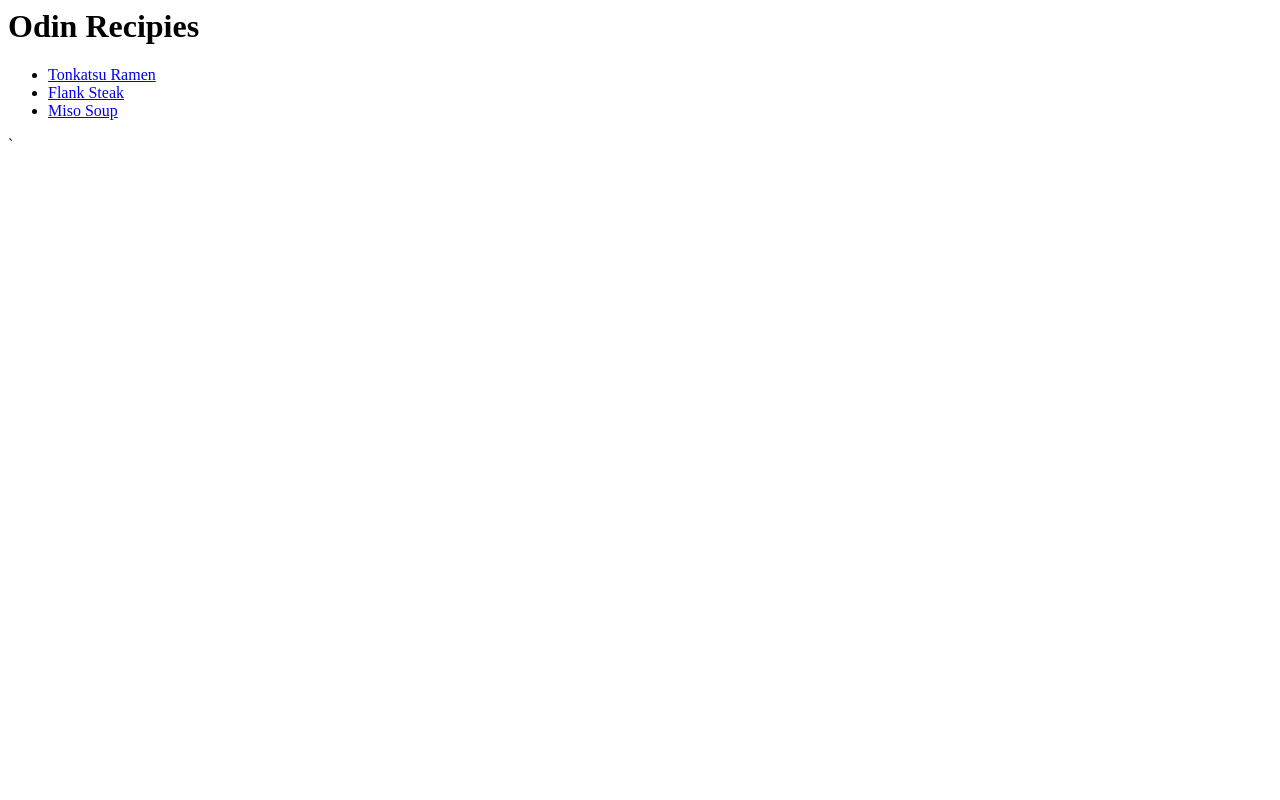
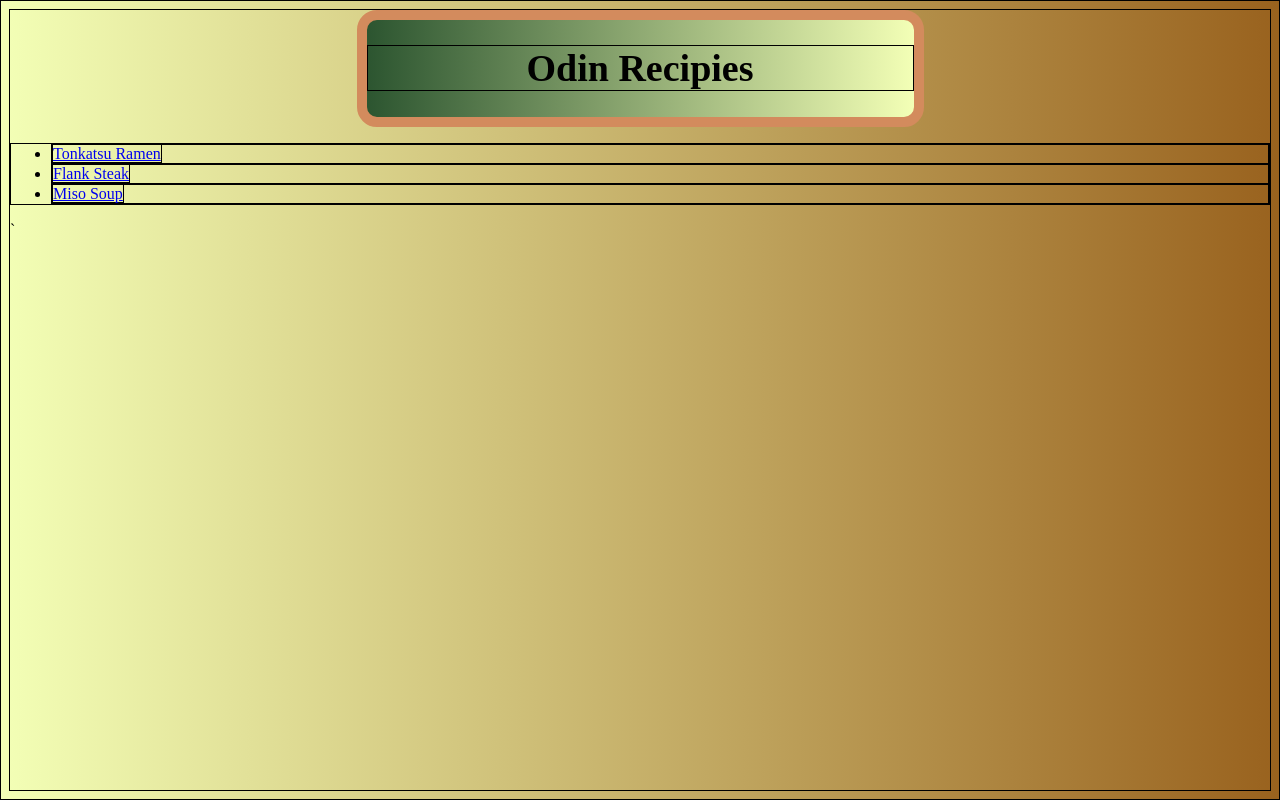
Before and after one commit to TechnicallyAustin/odin-recipies, a plain HTML site: page index.html in a window 1280 px wide. Drawn offline with Linux system fonts and the light colour scheme; files that its build step writes are made by us from their sources.

Commit message:
CSS work, working with page colors

```diff
--- a/CSS/index.css
+++ b/CSS/index.css
@@ -0,0 +1,29 @@
+:root {
+  --page-color: #2c5530;
+  --page-color-2: #739e82;
+  --alt-color: #f3ffb6;
+  --alt-color-2: #d38b5d;
+  --alt-color-3: #99621e;
+}
+
+* {
+  box-sizing: border-box;
+  border: 1px solid black;
+}
+
+body {
+  background: linear-gradient(270deg, var(--alt-color-3), var(--alt-color));
+}
+
+#title-div {
+    background: linear-gradient(270deg, var(--alt-color), var(--page-color));
+  width: 45%;
+  margin: auto;
+  border: 10px solid var(--alt-color-2);
+  border-radius: 20px;
+}
+
+h1 {
+  text-align: center;
+  font-size: 38px;
+}
--- a/index.html
+++ b/index.html
@@ -10,10 +10,12 @@
         <title></title>
         <meta name="description" content="">
         <meta name="viewport" content="width=device-width, initial-scale=1">
-        <link rel="stylesheet" href="index.css">
+        <link rel="stylesheet" href="./CSS/index.css">
     </head>
     <body>
+        <div id="title-div">
         <h1>Odin Recipies</h1>
+        </div>
         <ul>
             <li><a href="./recipies/tonkatsu-ramen.html" id="ramen">Tonkatsu Ramen</a></li>
             <li><a href="./recipies/flank-steak.html" id="ramen">Flank Steak</a></li>
```
